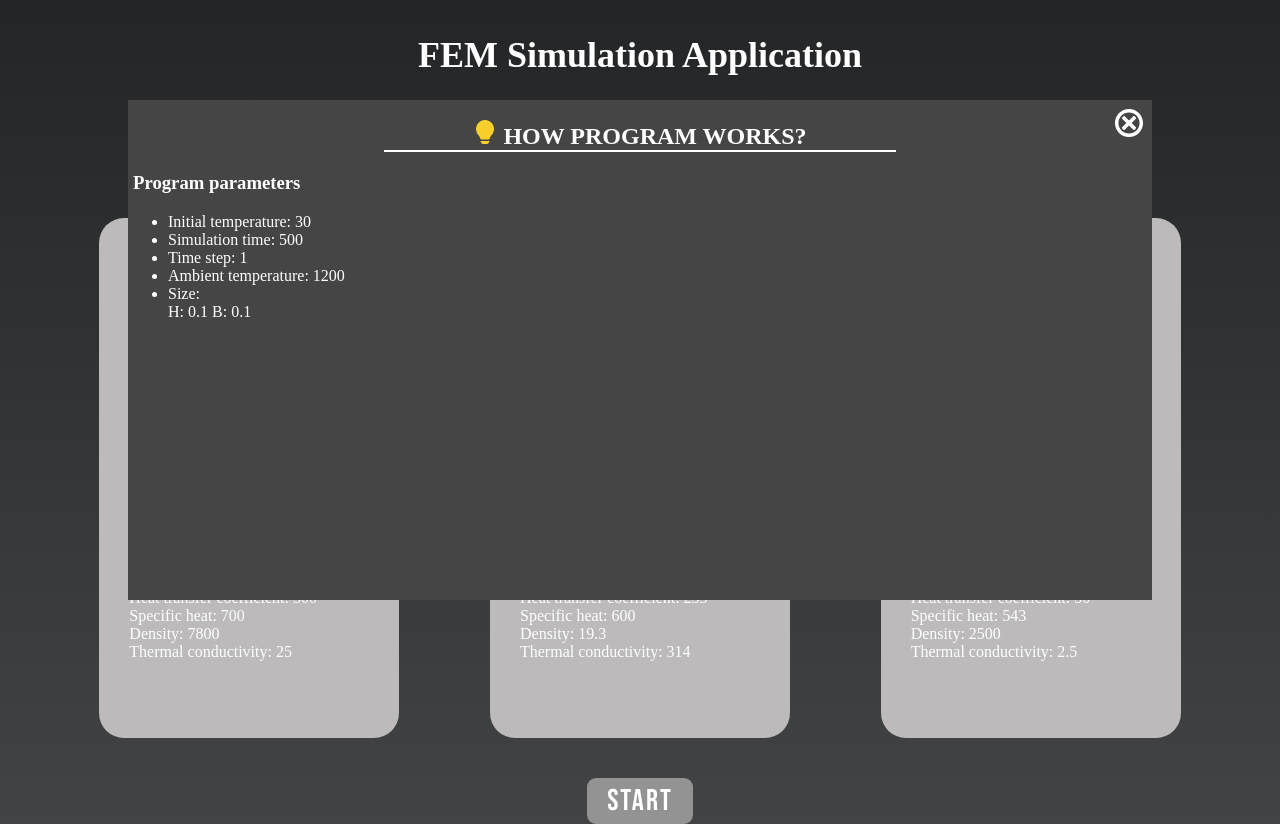
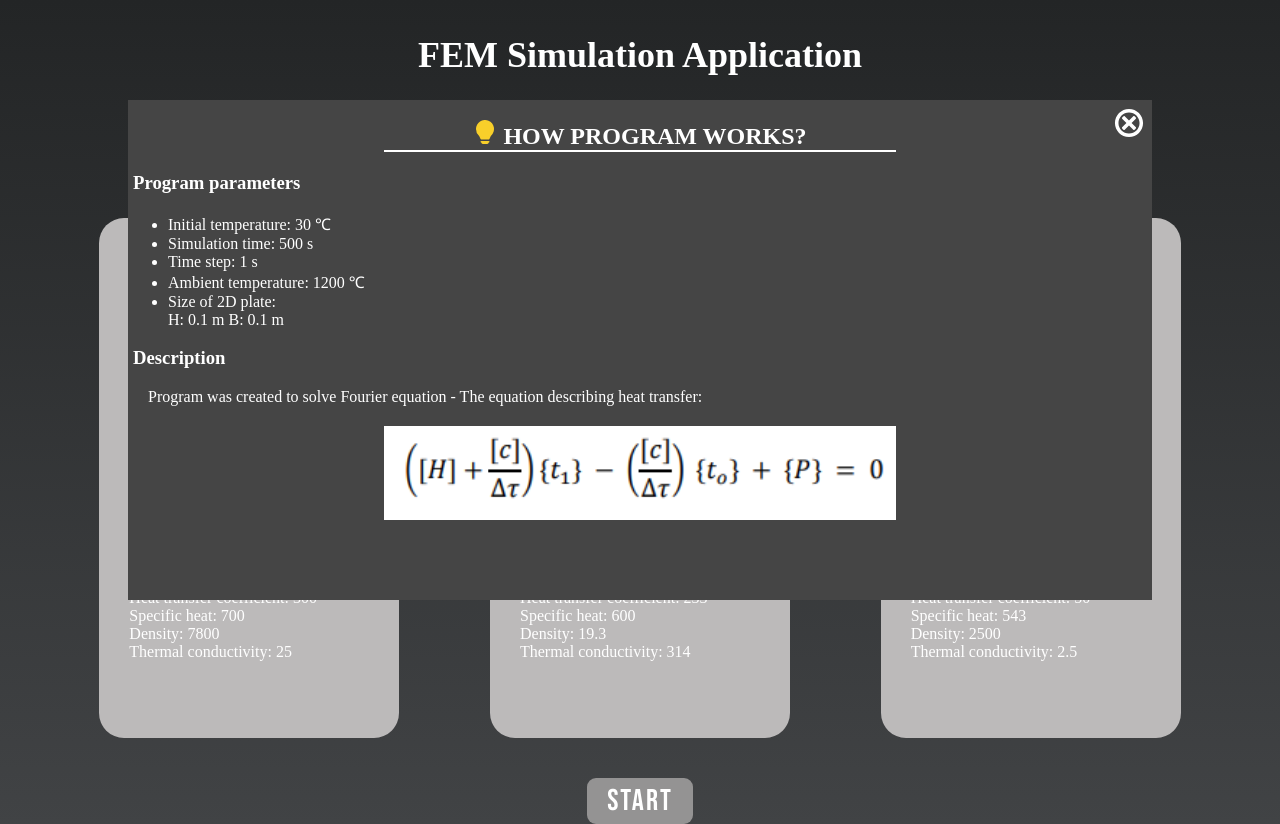
Before and after one commit to kubasn/FEM-simulation-app, a React (Create React App) app in the folder fem-app/: page / in a window 1280 px wide. Both pictures are taken after a click on the icon 1245 px from the left and 35 px from the top of the page. Built offline with nearby package versions, Linux system fonts and the light colour scheme; a web font is replaced by a local one.

Commit message:
03.11 update 2

```diff
--- a/fem-app/src/Components/InfoPanel.tsx
+++ b/fem-app/src/Components/InfoPanel.tsx
@@ -17,33 +17,42 @@ const InfoPanel: React.FC<InfoPanelProps> = ({ closePanel }) => {
           <BsFillLightbulbFill className="infoPanel__details__icon" /> How
           program works?
         </h2>
-        <div>
+        <div style={{ width: "100%" }}>
           <h3 className="infoPanel__details__heading">Program parameters</h3>
           <ul>
             <li>
               <span>Initial temperature: </span>
-              <span>{parameters.initialTemperature}</span>
+              <span>{parameters.initialTemperature} &#8451;</span>
             </li>
             <li>
               <span>Simulation time: </span>
-              <span>{parameters.simulationTime}</span>
+              <span>{parameters.simulationTime} s</span>
             </li>
             <li>
               <span>Time step: </span>
-              <span>{parameters.timeStep}</span>
+              <span>{parameters.timeStep} s</span>
             </li>
             <li>
               <span>Ambient temperature: </span>
-              <span>{parameters.ambientTemperature}</span>
+              <span>{parameters.ambientTemperature} &#8451;</span>
             </li>
             <li>
-              <p>Size:</p>
+              <p>Size of 2D plate:</p>
               <span>H: </span>
-              <span>{parameters.size.h} </span>
+              <span>{parameters.size.h} m </span>
               <span>B: </span>
-              <span>{parameters.size.b}</span>
+              <span>{parameters.size.b} m</span>
             </li>
           </ul>
+          <h3 className="infoPanel__details__heading">Description</h3>
+          <p style={{ paddingLeft: "20px" }}>
+            Program was created to solve Fourier equation - The equation
+            describing heat transfer:
+          </p>
+          <img
+            style={{ margin: " 20px auto", width: "50%", display: "block" }}
+            src="./images/equation1.PNG"
+          ></img>
         </div>
       </div>
       <GiCancel onClick={() => closePanel()} className="infoPanel__close" />
```
Also changed, not shown: fem-app/public/images/equation1.PNG (added).
